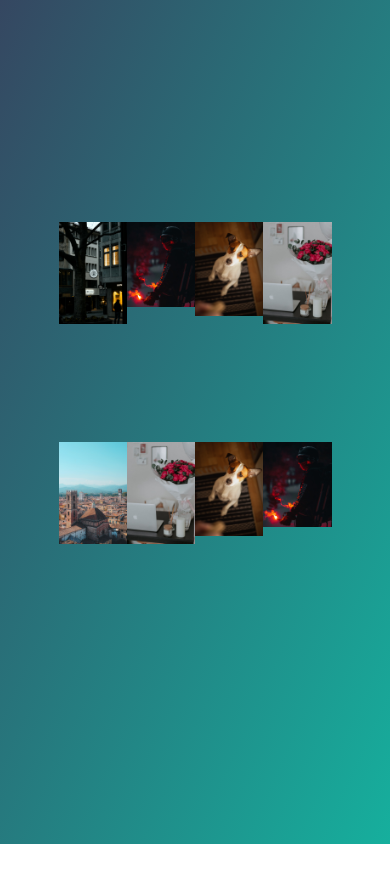
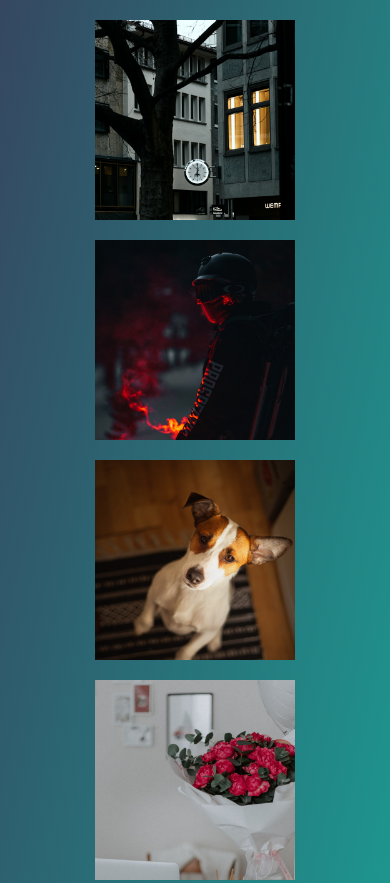
Before and after one commit to sajjadnoowdeh/responsive-boxes, a plain HTML site: page index.html in a window 390 px wide. Shown: the top 883 px of the page. Before the commit the page ends 844 px from the top, so only its background shows below. Drawn offline with Linux system fonts and the light colour scheme.

Commit message:
add media for viewport mobile

```diff
--- a/style.css
+++ b/style.css
@@ -6,17 +6,18 @@
 
 body,html{
     width: 100%;
-    height: 100%;
+    height: auto;
     background: #354761;
     background: -webkit-linear-gradient(top left, #354761, #16AF9D);
     background: -moz-linear-gradient(top left, #354761, #16AF9D);
     background: linear-gradient(to bottom right, #354761, #16AF9D);
     background-size: cover;
+    background-repeat: no-repeat;
 }
 
 .container{
     width: 70%;
-    height: 100vh;
+    height: auto;
     display: flex;
     justify-content: center;
     flex-direction: column;
@@ -37,3 +38,10 @@ body,html{
 .box img{
     width: 100%;
 }
+
+@media only screen and (max-width: 600px) {
+    .row,.row2{
+       flex-direction: column;
+       align-items: center;
+    }
+  }
```
